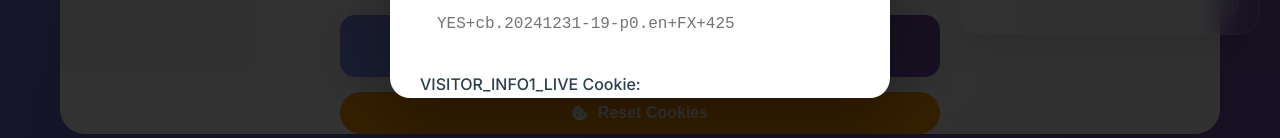
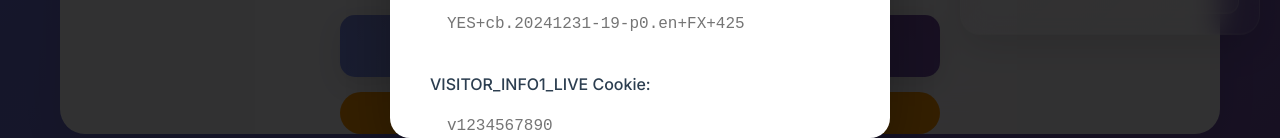
Before and after one commit to luci3alin/video-downloader-pro-backend, a website: page index.html in a window 1280 px wide. Shown: the part 662-800 px from the top of the page. Drawn offline with Linux system fonts and the light colour scheme.

Commit message:
Add files via upload
szxczcsadasd

```diff
--- a/styles.css
+++ b/styles.css
@@ -2298,6 +2298,11 @@ body {
     background: rgba(0, 0, 0, 0.8);
     z-index: 10000;
     animation: fadeIn 0.3s ease;
+    overflow: auto;
+    display: flex;
+    align-items: flex-start;
+    justify-content: center;
+    padding: 20px;
 }
 
 .cookies-steps {
@@ -2327,6 +2332,7 @@ body {
 
 .cookies-input {
     margin: 20px 0;
+    padding: 0 10px;
 }
 
 .cookies-input label {
@@ -2358,16 +2364,14 @@ body {
 }
 
 .cookies-content {
-    position: absolute;
-    top: 50%;
-    left: 50%;
-    transform: translate(-50%, -50%);
+    position: relative;
+    margin: 20px auto;
     background: var(--secondary-bg);
     border-radius: 20px;
     padding: 0;
     max-width: 500px;
     width: 90%;
-    max-height: 90vh;
+    max-height: calc(100vh - 40px);
     overflow-y: auto;
     box-shadow: 0 20px 60px rgba(0, 0, 0, 0.3);
     animation: slideIn 0.4s ease;
@@ -2396,6 +2400,7 @@ body {
 
 .cookies-body {
     padding: 30px;
+    min-height: 200px;
 }
 
 .cookies-body p {
@@ -2458,6 +2463,7 @@ body {
     justify-content: center;
     padding: 0 30px 30px;
     flex-wrap: wrap;
+    margin-top: 20px;
 }
 
 .grant-btn, .deny-btn {
@@ -2505,6 +2511,10 @@ body {
     box-shadow: 0 20px 60px rgba(0, 0, 0, 0.8);
 }
 
+[data-theme="dark"] .cookies-modal {
+    background: rgba(0, 0, 0, 0.9);
+}
+
 [data-theme="dark"] .cookies-input input {
     background: rgba(255, 255, 255, 0.1);
     border-color: rgba(255, 255, 255, 0.3);
@@ -2530,6 +2540,10 @@ body {
     background: linear-gradient(135deg, #ff6b6b 0%, #feca57 100%);
 }
 
+[data-theme="sunset"] .cookies-modal {
+    background: rgba(255, 107, 107, 0.9);
+}
+
 [data-theme="sunset"] .cookies-info {
     background: rgba(255, 107, 107, 0.1);
 }
@@ -2539,14 +2553,23 @@ body {
 }
 
 /* Cookies Modal Animations */
+@keyframes fadeIn {
+    from {
+        opacity: 0;
+    }
+    to {
+        opacity: 1;
+    }
+}
+
 @keyframes slideIn {
     from {
         opacity: 0;
-        transform: translate(-50%, -60%);
+        transform: translateY(-20px);
     }
     to {
         opacity: 1;
-        transform: translate(-50%, -50%);
+        transform: translateY(0);
     }
 }
 
```
